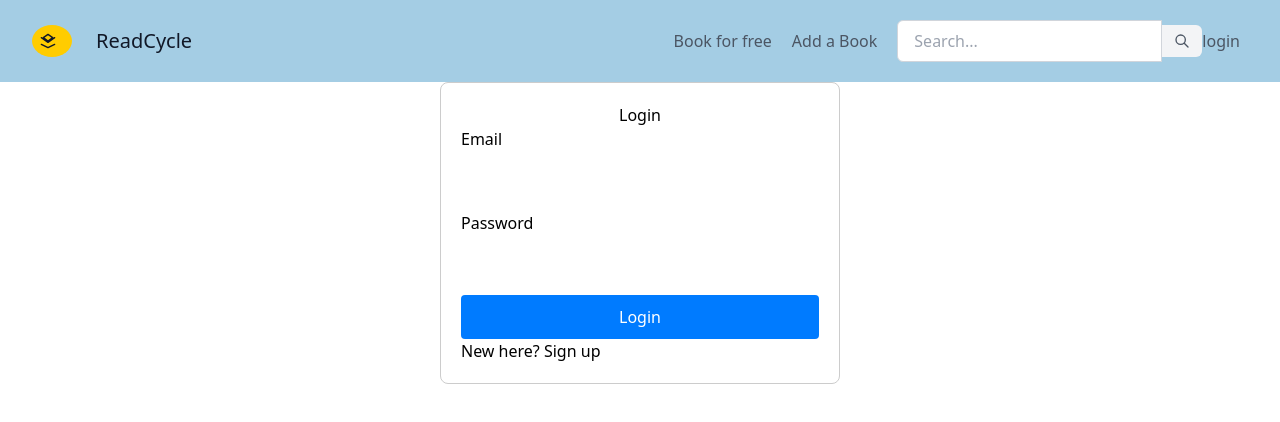
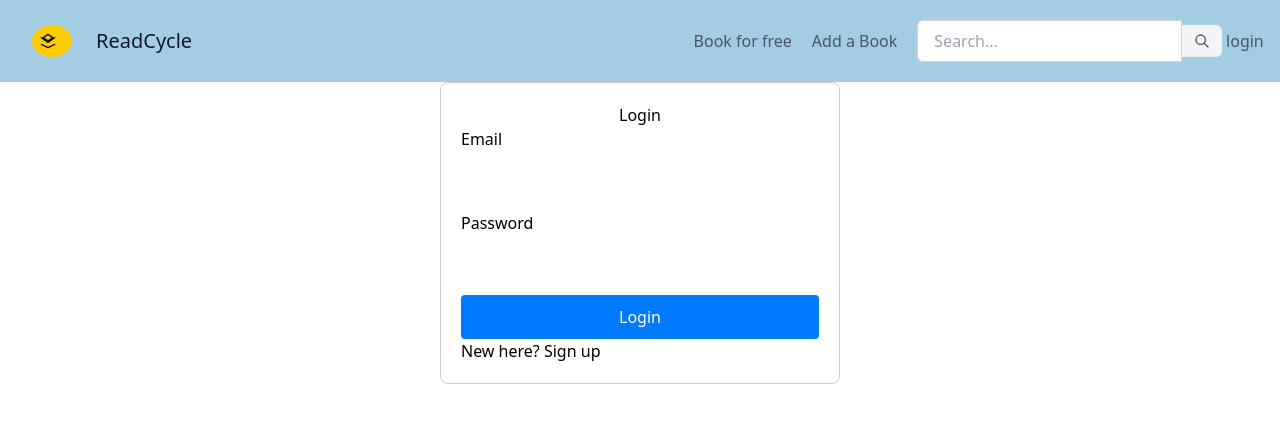
Before and after one commit to pputtaswamy07/read-cycle, an Angular app: page /loginPage in a window 1280 px wide. Shown: the top 422 px of the page. Built offline with nearby package versions, Linux system fonts and the light colour scheme.

Commit message:
added signup and login routing

```diff
--- a/src/app/app.routes.ts
+++ b/src/app/app.routes.ts
@@ -4,12 +4,14 @@ import { HomeComponent } from './home/home.component';
 import { BookListComponent } from './book-list/book-list.component';
 import { AddBookComponent } from './book-details/add-book.component';
 import { LoginPageComponent } from './login-page/login-page.component';
+import { SignupPageComponent } from './signup-page/signup-page.component';
 
 export const routes: Routes = [
   { path: '', component: HomeComponent },
   { path: 'bookList', component: BookListComponent },
   { path: 'addBook', component: AddBookComponent },
   { path: 'loginPage', component: LoginPageComponent },
+  { path: 'signupPage', component: SignupPageComponent },
 ];
 
 @NgModule({
--- a/src/app/navbar/navbar.component.html
+++ b/src/app/navbar/navbar.component.html
@@ -27,7 +27,7 @@
                     <path d="M21 21l-6-6m2-5a7 7 0 1 1-14 0 7 7 0 0 1 14 0z"></path>
                 </svg>
             </button>
-            <button> <a class="mr-5 hover:text-gray-900" routerLink="/loginPage">login</a></button>
+            <button> <a class="login" routerLink="/loginPage">login</a></button>
         </div>
     </div>
 </header>
--- a/src/app/navbar/navbar.component.scss
+++ b/src/app/navbar/navbar.component.scss
@@ -79,3 +79,7 @@
     width: 1rem;
     height: 1rem;
 }
+
+.login{
+    margin-left: 10%;
+}
```
